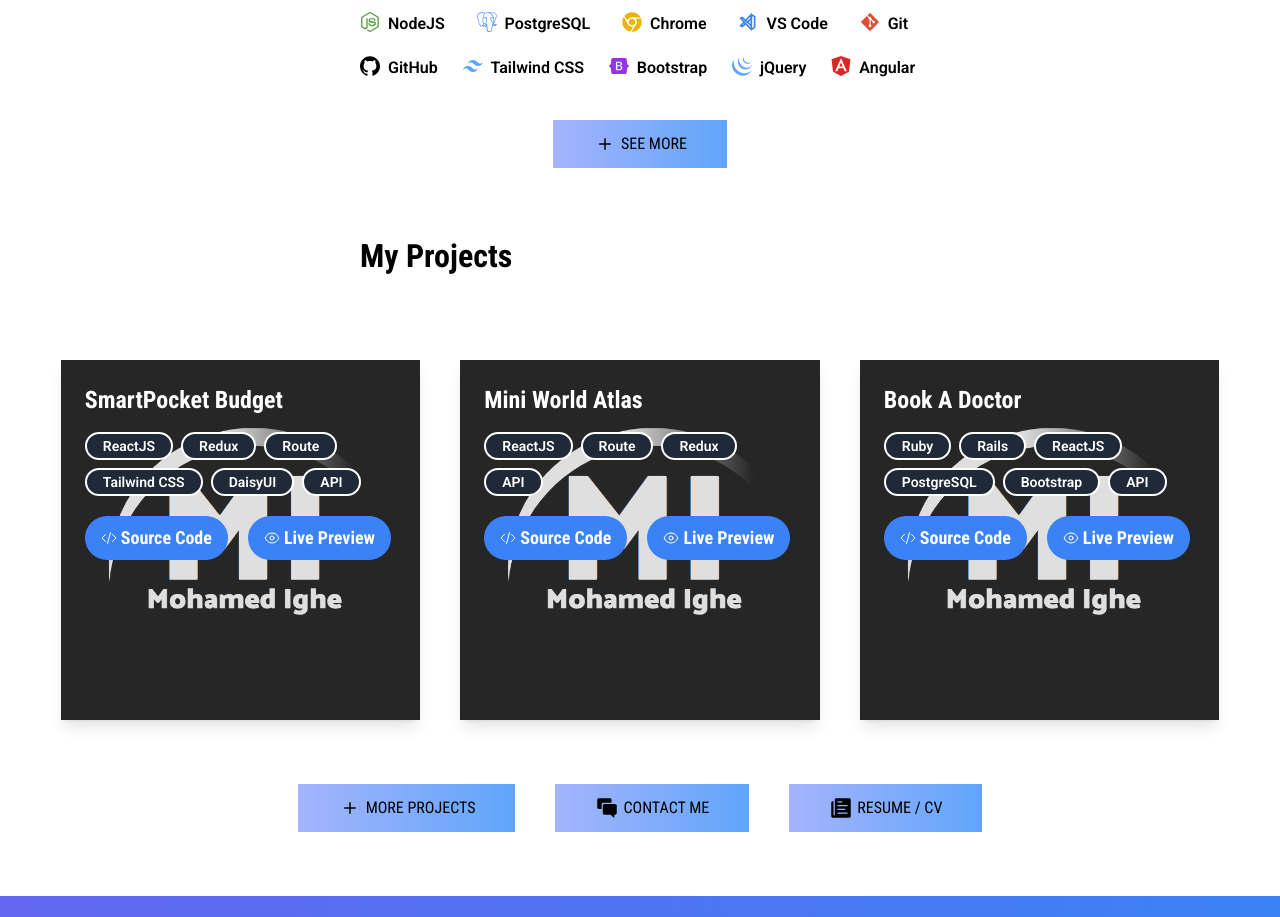
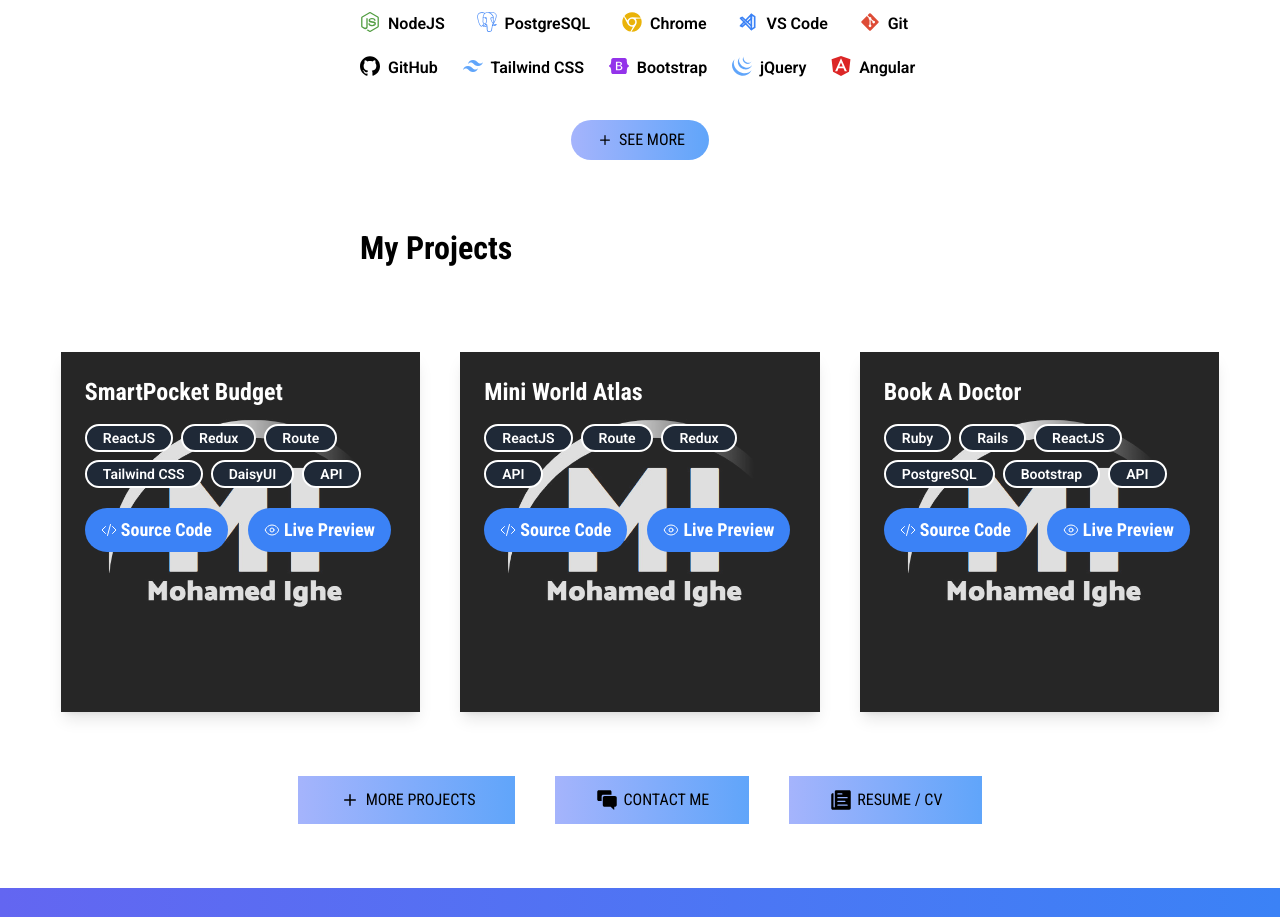
Before and after one commit to katarighe/my-portfolio-website, a React (Vite) app: page / in a window 1280 px wide. Shown: the part 1560-2477 px from the top of the page. Built offline with nearby package versions, Linux system fonts and the light colour scheme.

Commit message:
Update the button

```diff
--- a/src/pages/Home.jsx
+++ b/src/pages/Home.jsx
@@ -193,14 +193,14 @@ function Home() {
               ))}
             </ul>
             <div className="flex flex-col justify-center items-center gap-10 mt-10 md:flex-row">
-            <Link
-              to="/my-projects"
-              className="p-3 px-10 text-black bg-gradient-to-r from-indigo-300 to-blue-400 text-base flex justify-center items-center gap-1 w-full md:w-fit font-robotoCondensed hover:scale-110 transition-transform duration-300"
-            >
-              <IoIosAdd className="text-2xl" />
-              SEE MORE
-            </Link>
-          </div>
+              <Link
+                to="#"
+                className="p-2 px-6 text-black bg-gradient-to-r from-indigo-300 to-blue-400 text-base flex justify-center items-center gap-1 rounded-full md:w-fit font-robotoCondensed hover:scale-110 transition-transform duration-300"
+              >
+                <IoIosAdd className="text-xl" />
+                SEE MORE
+              </Link>
+            </div>
           </article>
         </div>
         <article className="max-w-[35rem] mx-auto">
```
